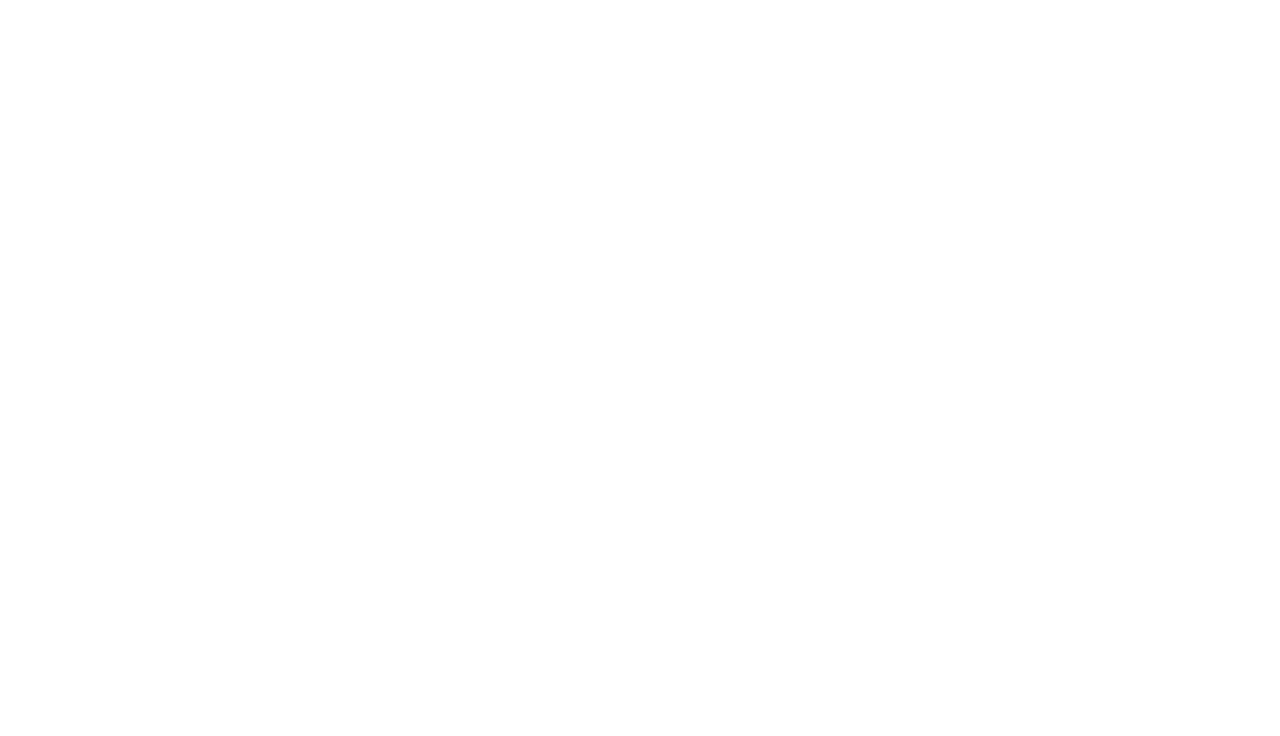
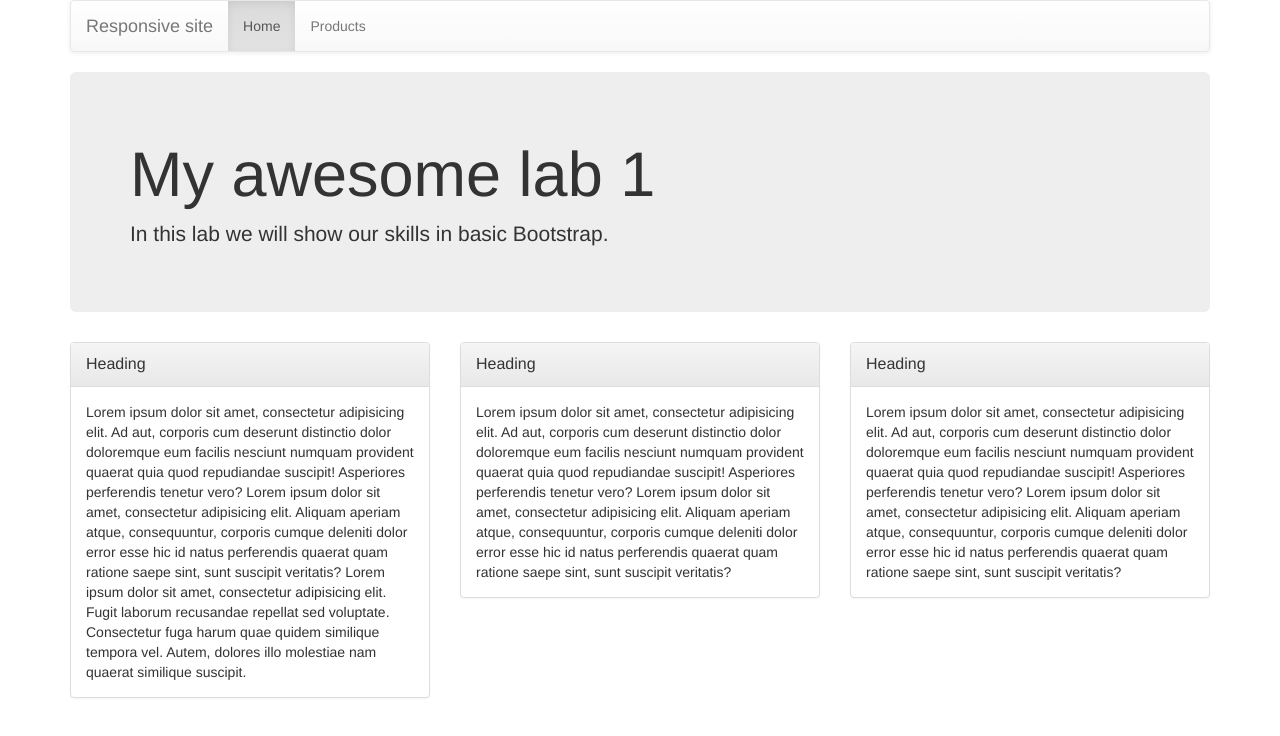
Before and after one commit to ChristofferNygren/bootstrap-labs, a plain HTML site: page lab-1/index.html in a window 1280 px wide. Drawn offline with Linux system fonts and the light colour scheme.

Commit message:
Finished the lab

```diff
--- a/lab-1/index.html
+++ b/lab-1/index.html
@@ -12,6 +12,84 @@
     <title>lab-1</title>
 </head>
 <body>
-
+   <div class="container">
+       <nav class="navbar navbar-default">
+           <div class="container-fluid">
+               <div class="navbar-header">
+                   <button type="button" class="navbar-toggle collapsed" data-toggle="collapse"
+                           data-target="#nav-collapse">
+                       <span class="icon-bar"></span>
+                       <span class="icon-bar"></span>
+                   </button>
+                   <div class="navbar-brand">
+                       Responsive site
+                   </div>
+               </div>
+               <div class="collapse navbar-collapse" id="nav-collapse">
+                   <ul class="nav navbar-nav">
+                       <li class="active"><a href="#">Home</a></li>
+                       <li><a href="#">Products</a></li>
+                   </ul>
+               </div>
+           </div>
+       </nav>
+       <div class="jumbotron">
+           <h1>My awesome lab 1</h1>
+           <p>In this lab we will show our skills in basic Bootstrap.</p>
+       </div>
+       <div class="row">
+           <div class="col-md-4">
+               <div class="panel panel-default">
+                   <div class="panel-heading">
+                       <div class="panel-title">
+                           Heading
+                       </div>
+                   </div>
+                   <div class="panel-body">
+                       Lorem ipsum dolor sit amet, consectetur adipisicing elit. Ad aut, corporis cum deserunt
+                       distinctio dolor doloremque eum facilis nesciunt numquam provident quaerat quia quod repudiandae
+                       suscipit! Asperiores perferendis tenetur vero? Lorem ipsum dolor sit amet, consectetur
+                       adipisicing elit. Aliquam aperiam atque, consequuntur, corporis cumque deleniti dolor
+                       error esse hic id natus perferendis quaerat quam ratione saepe sint, sunt suscipit veritatis?
+                       Lorem ipsum dolor sit amet, consectetur adipisicing elit. Fugit laborum recusandae repellat
+                       sed voluptate. Consectetur fuga harum quae quidem similique tempora vel. Autem, dolores illo
+                       molestiae nam quaerat similique suscipit.
+                   </div>
+               </div>
+           </div>
+           <div class="col-md-4">
+               <div class="panel panel-default">
+                   <div class="panel-heading">
+                       <div class="panel-title">
+                           Heading
+                       </div>
+                   </div>
+                   <div class="panel-body">
+                       Lorem ipsum dolor sit amet, consectetur adipisicing elit. Ad aut, corporis cum deserunt
+                       distinctio dolor doloremque eum facilis nesciunt numquam provident quaerat quia quod repudiandae
+                       suscipit! Asperiores perferendis tenetur vero? Lorem ipsum dolor sit amet, consectetur
+                       adipisicing elit. Aliquam aperiam atque, consequuntur, corporis cumque deleniti dolor
+                       error esse hic id natus perferendis quaerat quam ratione saepe sint, sunt suscipit veritatis?
+                   </div>
+               </div>
+           </div>
+           <div class="col-md-4">
+               <div class="panel panel-default">
+                   <div class="panel-heading">
+                       <div class="panel-title">
+                           Heading
+                       </div>
+                   </div>
+                   <div class="panel-body">
+                       Lorem ipsum dolor sit amet, consectetur adipisicing elit. Ad aut, corporis cum deserunt
+                       distinctio dolor doloremque eum facilis nesciunt numquam provident quaerat quia quod repudiandae
+                       suscipit! Asperiores perferendis tenetur vero? Lorem ipsum dolor sit amet, consectetur
+                       adipisicing elit. Aliquam aperiam atque, consequuntur, corporis cumque deleniti dolor
+                       error esse hic id natus perferendis quaerat quam ratione saepe sint, sunt suscipit veritatis?
+                   </div>
+               </div>
+           </div>
+       </div>
+   </div>
 </body>
 </html>
```
